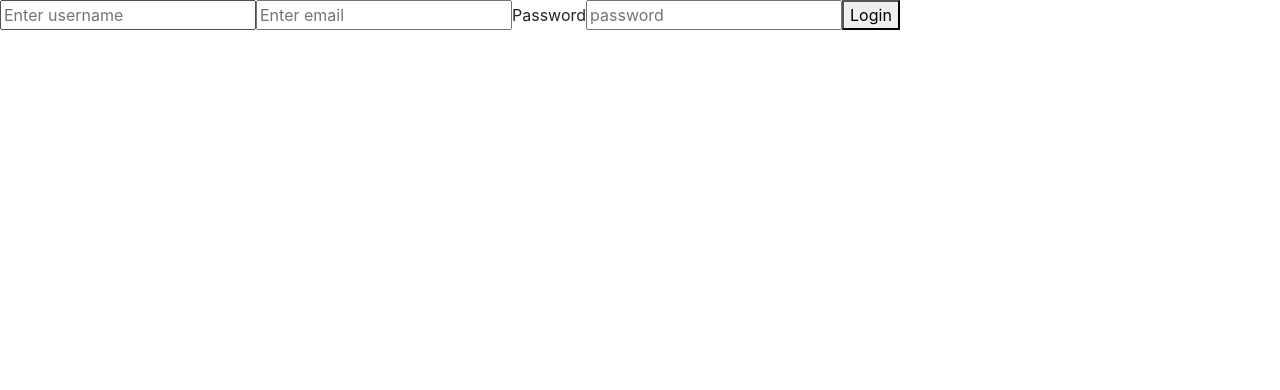
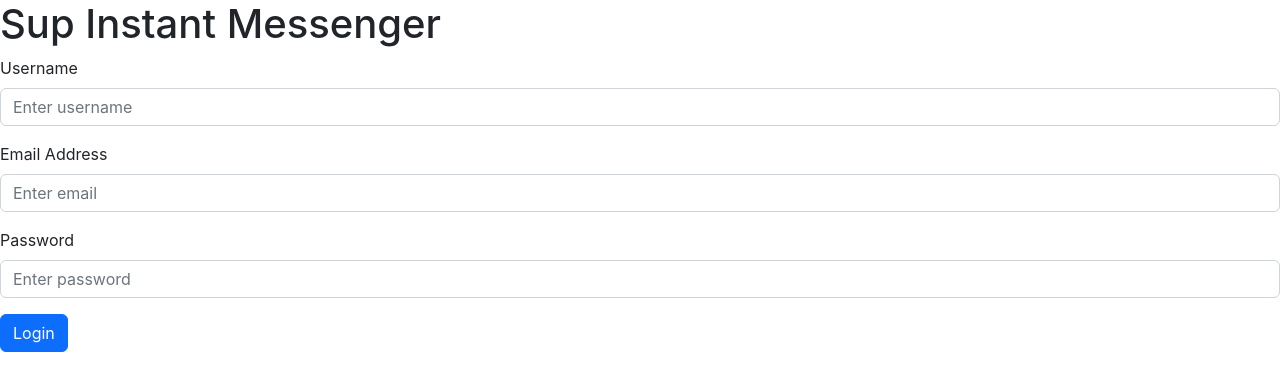
Before and after one commit to Brande-Yarborough/drf_react_chat_app, a React (Create React App) app in the folder frontend/static/: page / in a window 1280 px wide. Shown: the top 390 px of the page. Built offline with nearby package versions, Linux system fonts and the light colour scheme.

Commit message:
adds react bootstrap form for login and starts registration form

```diff
--- a/frontend/static/package.json
+++ b/frontend/static/package.json
@@ -7,8 +7,10 @@
     "@testing-library/jest-dom": "^5.16.5",
     "@testing-library/react": "^13.4.0",
     "@testing-library/user-event": "^13.5.0",
+    "bootstrap": "^5.2.3",
     "js-cookie": "^3.0.1",
     "react": "^18.2.0",
+    "react-bootstrap": "^2.7.2",
     "react-dom": "^18.2.0",
     "react-scripts": "5.0.1",
     "web-vitals": "^2.1.4"
--- a/frontend/static/src/components/LoginForm.js
+++ b/frontend/static/src/components/LoginForm.js
@@ -1,5 +1,7 @@
 import { useState } from "react";
 import Cookies from "js-cookie";
+import Button from "react-bootstrap/Button";
+import Form from "react-bootstrap/Form";
 
 const INITIAL_STATE = {
   username: "",
@@ -21,7 +23,6 @@
     }));
   };
   const handleError = (err) => {
-    console.log("testing");
     console.warn(err);
   };
   const handleSubmit = async (e) => {
@@ -48,39 +49,85 @@
   };
 
   return (
-    <form onSubmit={handleSubmit}>
-      <label htmlFor="username"></label>
-      <input
-        id="username"
+    // <form onSubmit={handleSubmit}>
+
+    //   <label htmlFor="username"></label>
+    //   <input
+    //     id="username"
+    //     type="text"
+    //     placeholder="Enter username"
+    //     name="username"
+    //     value={state.username}
+    //     onChange={handleInput}
+    //   />
+
+    //   <label htmlFor="email"></label>
+    //   <input
+    //     id="email"
+    //     type="email"
+    //     placeholder="Enter email"
+    //     name="email"
+    //     value={state.email}
+    //     onChange={handleInput}
+    //   />
+
+    //   <label htmlFor="password">Password</label>
+    //   <input
+    //     id="password"
+    //     type="password"
+    //     placeholder="password"
+    //     name="password"
+    //     value={state.password}
+    //     onChange={handleInput}
+    //   />
+
+    //   <button type="submit">Login</button>
+    // </form>
+<>
+<h1>Sup Instant Messenger</h1>
+
+    <Form onSubmit={handleSubmit}>
+      <Form.Group className="mb-3" controlId="formBasicUsername">
+        <Form.Label>Username</Form.Label>
+        <Form.Control
+        //   id="username"
           type="text"
           placeholder="Enter username"
           name="username"
           value={state.username}
           onChange={handleInput}
         />
+      </Form.Group>
 
-      <label htmlFor="email"></label>
-      <input
-        id="email"
+      <Form.Group className="mb-3" controlId="formBasicEmail">
+        <Form.Label>Email Address</Form.Label>
+        <Form.Control
+        //   id="email"
           type="email"
           placeholder="Enter email"
           name="email"
           value={state.email}
           onChange={handleInput}
         />
+      </Form.Group>
 
-      <label htmlFor="password">Password</label>
-      <input
-        id="password"
+      <Form.Group className="mb-3" controlId="formBasicPassword">
+        <Form.Label>Password</Form.Label>
+        <Form.Control
+        //   id="password"
           type="password"
-        placeholder="password"
+          placeholder="Enter password"
           name="password"
           value={state.password}
           onChange={handleInput}
         />
+      </Form.Group>
 
-      <button type="submit">Login</button>
-    </form>
+      <Button variant="primary" type="submit">
+        Login
+      </Button>
+    </Form>
+    </>
   );
 }
 
--- a/package.json
+++ /dev/null
@@ -1,6 +0,0 @@
-{
-  "dependencies": {
-    "bootstrap": "^5.2.3",
-    "react-bootstrap": "^2.7.2"
-  }
-}
```
Also changed, not shown: frontend/static/src/components/Registration Form.js (added, +12 -0 lines), 2 other files (tests, documents, lock files or other folders). Lines whose indentation alone changed are shown as unchanged.
